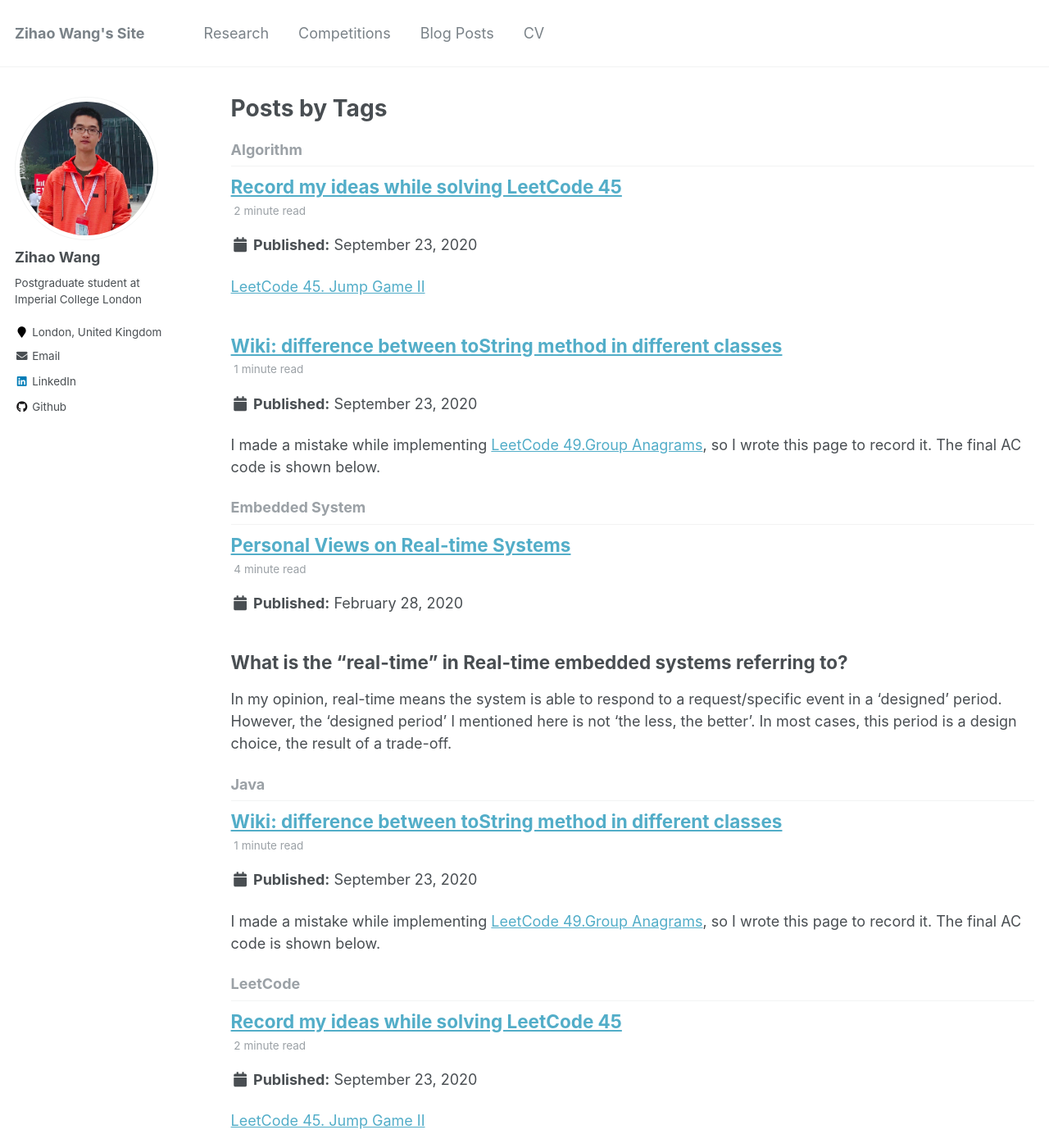
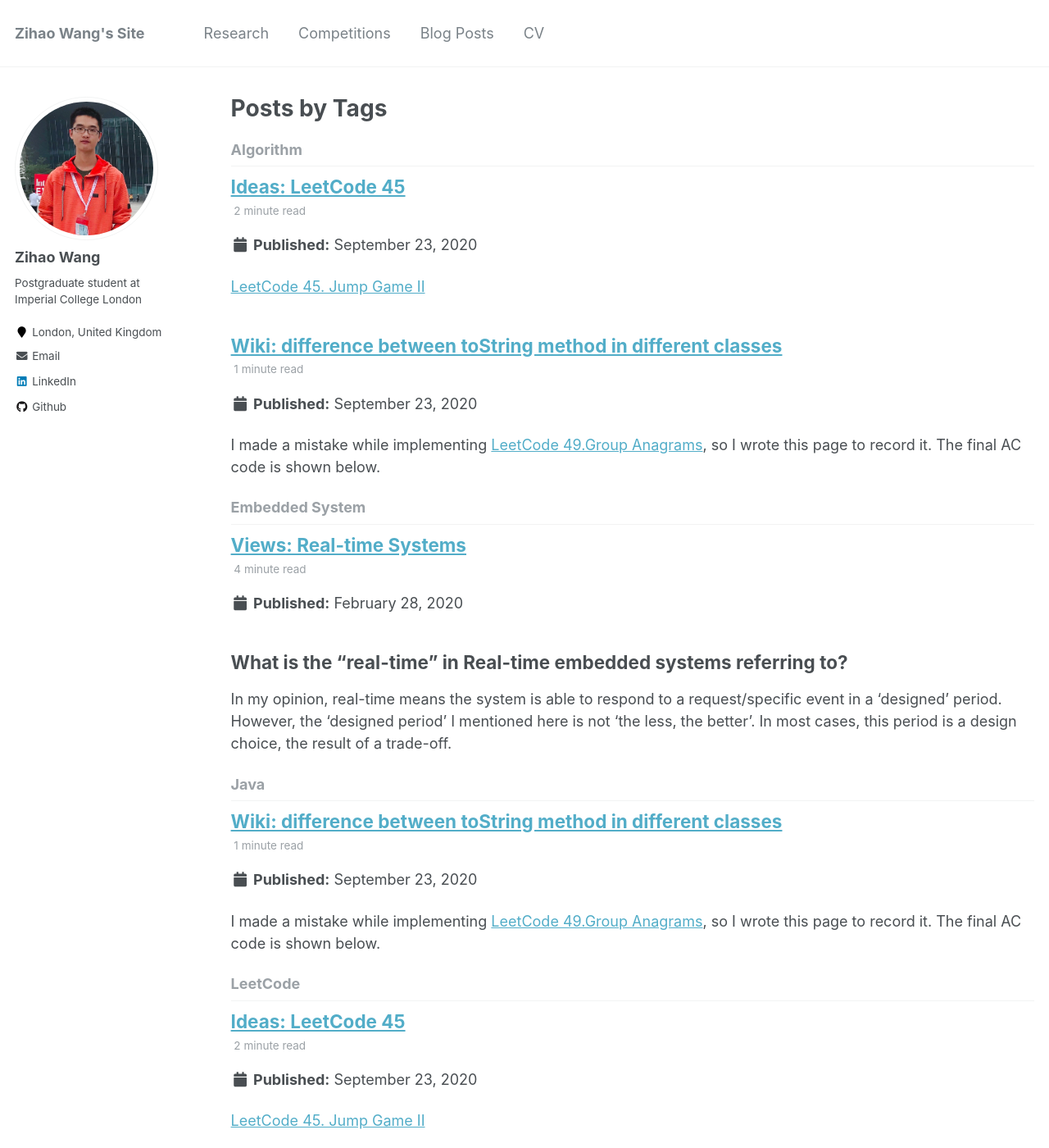
Before and after one commit to wzh1998/wzh1998.github.io, a Jekyll site: the page built from _pages/tag-archive.html, in a window 1280 px wide and 1400 px high. Shown: the whole window at 82% size. Built offline with Jekyll 4.4.1, drawn with Linux system fonts in a browser that asks for light colours; some of the changed text lies outside the part shown.

Commit message:
blog update

```diff
--- a/_posts/2020-02-12-blog-post-1.md
+++ b/_posts/2020-02-12-blog-post-1.md
@@ -1,5 +1,5 @@
 ---
-title: 'Personal Views on Real-time Systems'
+title: 'Views: Real-time Systems'
 date: 2020-02-28
 permalink: /posts/2020/02/blog-post-1/
 tags:
--- a/_posts/2020-09-23-blog-post-3.md
+++ b/_posts/2020-09-23-blog-post-3.md
@@ -1,5 +1,5 @@
 ---
-title: 'Record my ideas while solving LeetCode 45'
+title: 'Ideas: LeetCode 45'
 date: 2020-09-23
 permalink: /posts/2020/09/blog-post-2/
 tags:
```
Also changed, not shown: 1 other file.
